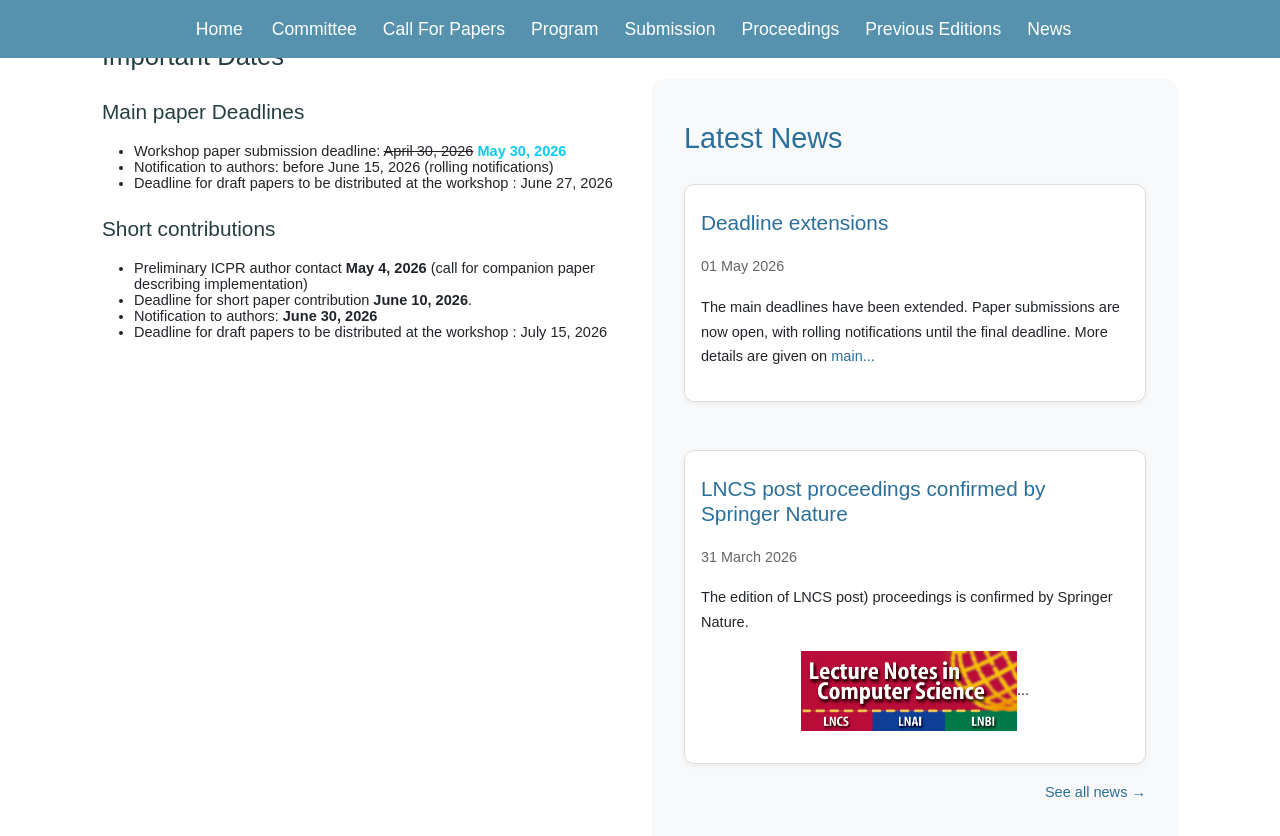
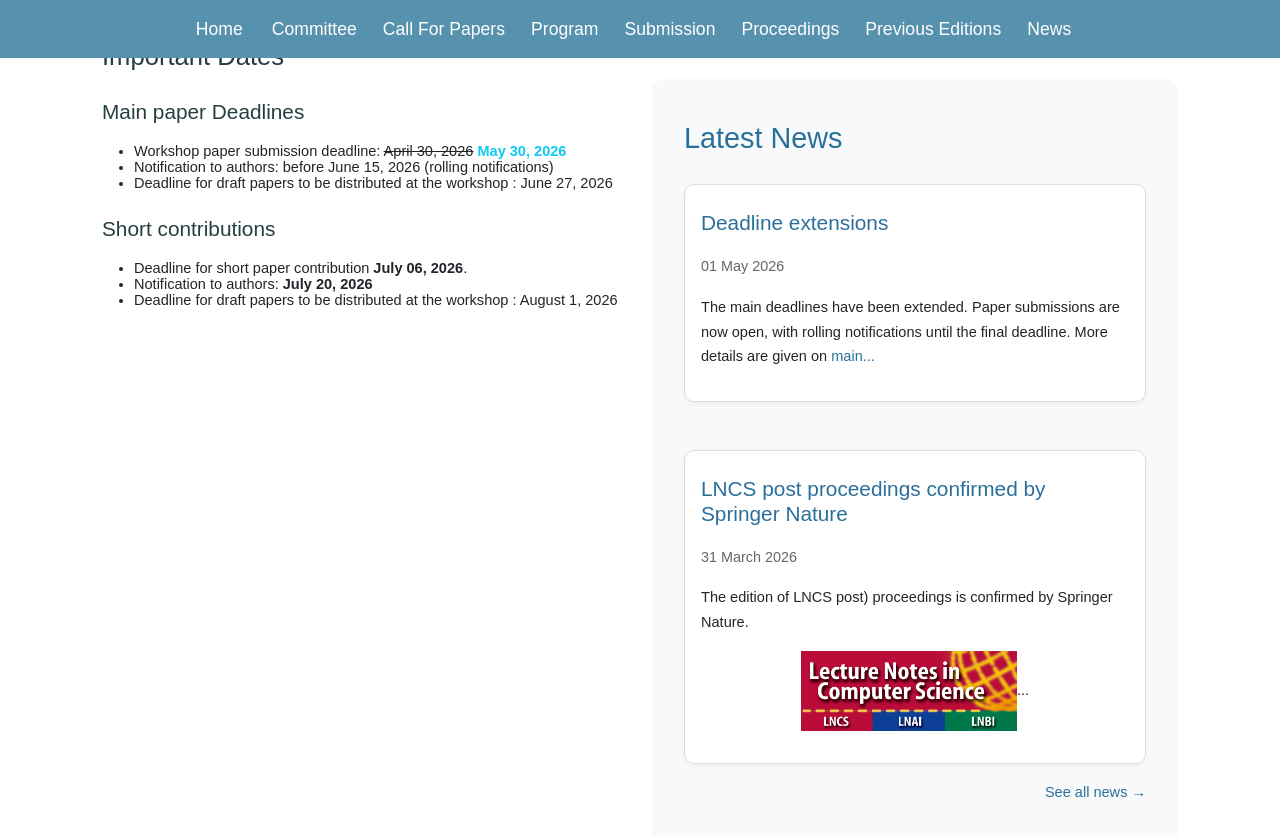
Before and after one commit to TC22-Team/rrpr2026, a Jekyll site: the page built from index.html, in a window 1280 px wide and 900 px high, scrolled down 653 px. Shown: the top 836 px of the window. Built offline with Jekyll 4.4.1, drawn with Linux system fonts in a browser that asks for light colours.

Commit message:
index update

```diff
--- a/index.html
+++ b/index.html
@@ -65,10 +65,9 @@ Following the success of the five first editions, we are proud to present the 6t
 
 <h3>Short contributions</h3>
 <ul>
-<li> Preliminary ICPR author contact <b>May 4, 2026</b> (call for companion paper describing implementation)</li>
-<li> Deadline for short paper contribution <b>June 10, 2026</b>.</li>
-<li> Notification to authors: <b>June 30, 2026</b> </li>
-<li> Deadline for draft papers to be distributed at the workshop :  July 15, 2026</li>
+<li> Deadline for short paper contribution <b>July 06, 2026</b>.</li>
+<li> Notification to authors: <b>July 20, 2026</b> </li>
+<li> Deadline for draft papers to be distributed at the workshop :  August 1, 2026</li>
 </ul>
 </div>
 
```
